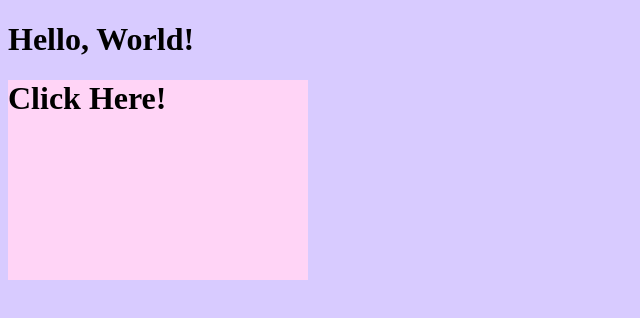
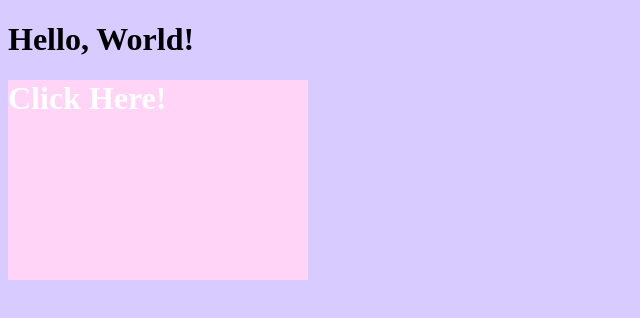
Before and after one commit to ChandlerLugo/456_Homework1, a plain HTML site: page index.html in a window 1280 px wide. Shown: the whole page, without its empty margins (0-640 px from the left). Drawn offline with Linux system fonts and the light colour scheme.

Commit message:
Update index.html

```diff
--- a/index.html
+++ b/index.html
@@ -14,7 +14,7 @@
 <body>
     <div id="dapinkbox">
         <div class="dapinkbox">
-        <h1 onclick="console.log('The div was clicked.')"><div onclick="myFunction()">Click Here!</div></h1>
+        <h1 style="color: white;" onclick="console.log('The div was clicked.')"><div onclick="myFunction()">Click Here!</div></h1>
         </div>
 
     </div>
```
